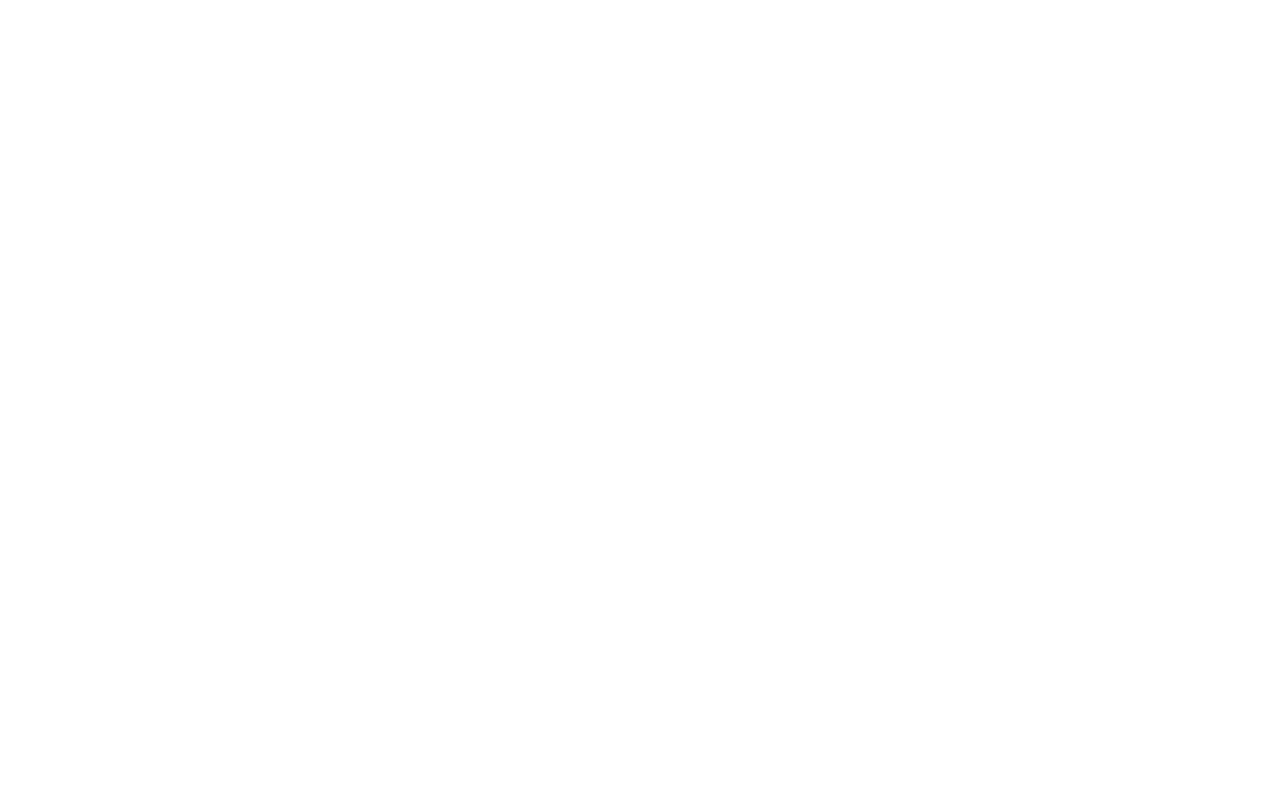
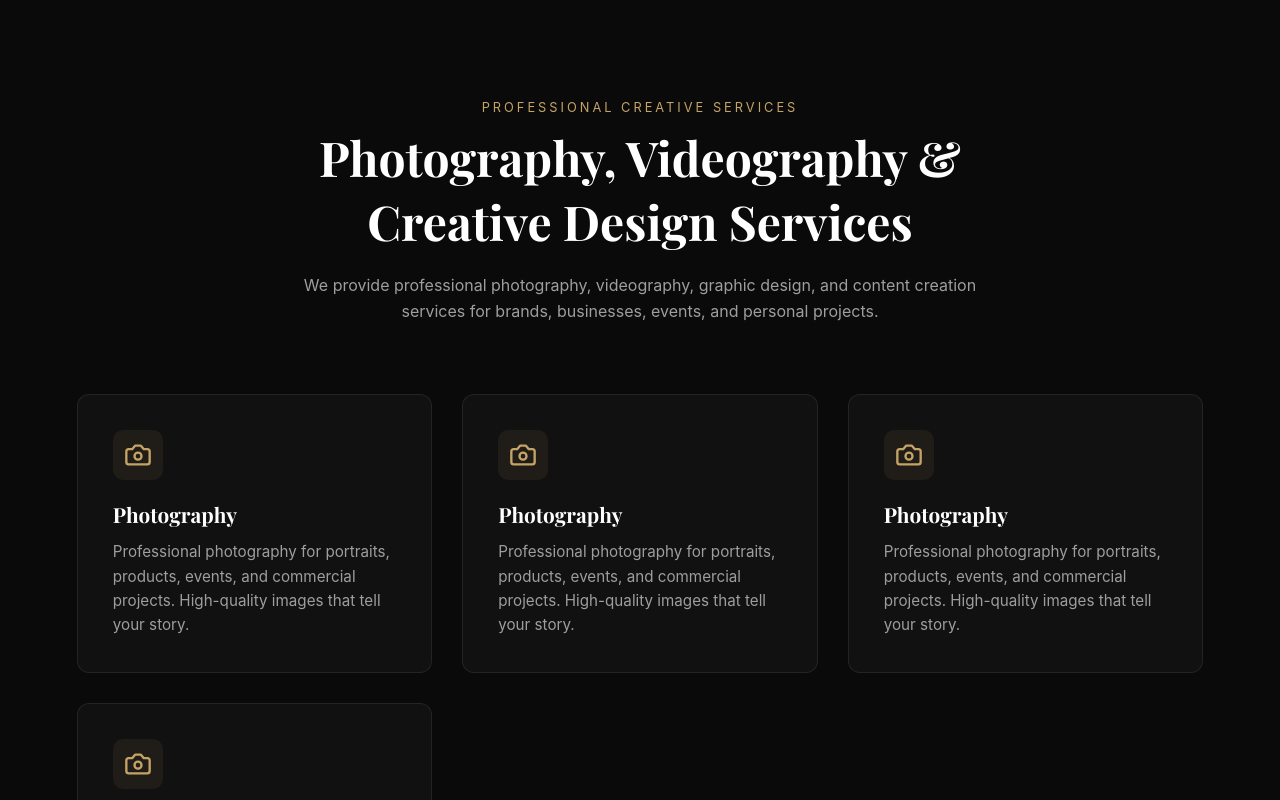
Before and after one commit to isaacmugwimi/Photography-site, a React (Vite) app in the folder Frontend/photography-frontend/: page / in a window 1280 px wide. Shown: the part 820-1620 px from the top of the page. Before the commit the page ends 820 px from the top, so only its background shows below. Built offline with nearby package versions, Linux system fonts and the light colour scheme.

Commit message:
feat: add Services component with styling and content; enhance DashBoard layout

```diff
--- a/Frontend/photography-frontend/src/Components/Hero/Hero.css
+++ b/Frontend/photography-frontend/src/Components/Hero/Hero.css
@@ -305,7 +305,6 @@
 }
 @media (min-width: 1440px) {
   .hero {
-
     padding: 0 4%;
   }
   .hero-tag {
@@ -324,15 +323,10 @@
   .hero h1 {
     font-size: 5rem;
   }
-
-
-
-
 }
 
 @media (max-width: 1440px) {
   .hero {
-
     padding: 0 3%;
   }
   .hero-tag {
@@ -343,15 +337,12 @@
     max-height: 400px;
   }
   .blob1 {
-
     max-height: 400px;
     max-width: 400px;
   }
   .blob2 {
-
     max-height: 400px;
     max-width: 400px;
-
   }
 
   .hero h1 {
@@ -360,7 +351,6 @@
 
     margin-bottom: 1.5rem;
     margin-top: 2rem;
-
   }
   .hero-description {
     line-height: 1.2;
@@ -370,10 +360,6 @@
 
     max-width: 500px;
   }
-
-
-
-
 }
 
 @media (max-width: 1200px) {
@@ -450,6 +436,15 @@
     margin-left: 0; /* Reset that 30% margin for mobile centering */
   }
 }
+@media (max-width: 600px) {
+  .blob1,
+  .blob2,
+  .hero-video {
+    /* max-height: 350px;
+    max-width: 350px; */
+    display: none; /* Hide the video and blobs on very small screens for better performance and layout */
+  }
+}
 
 /* 3. Small Mobile Devices (480px) */
 @media (max-width: 480px) {
@@ -498,7 +493,8 @@
   .blob1,
   .blob2,
   .hero-video {
-    max-height: 350px;
-    max-width: 350px;
+    /* max-height: 350px;
+    max-width: 350px; */
+    display: none; /* Hide the video and blobs on very small screens for better performance and layout */
   }
 }
--- a/Frontend/photography-frontend/src/Components/Layouts/DashBoard/DashBoard.jsx
+++ b/Frontend/photography-frontend/src/Components/Layouts/DashBoard/DashBoard.jsx
@@ -1,10 +1,12 @@
 import React from "react";
 import Hero from "../../Hero/Hero";
+import Services from "../../SiteServices/Services";
 
 const DashBoard = () => {
   return (
     <>
       <Hero />
+      <Services />
     </>
   );
 };
--- a/Frontend/photography-frontend/src/Components/SiteServices/Services.css
+++ b/Frontend/photography-frontend/src/Components/SiteServices/Services.css
@@ -0,0 +1,144 @@
+.services {
+  background: #0a0a0a;
+  color: #fff;
+
+  padding: 120px 6%;
+}
+
+/* SECTION HEADER */
+
+.section-header {
+  text-align: center;
+
+  max-width: 700px;
+
+  margin: auto;
+  margin-bottom: 70px;
+}
+
+.section-label {
+  color: #c5a367;
+
+  text-transform: uppercase;
+
+  font-size: 0.8rem;
+
+  letter-spacing: 3px;
+
+  margin-bottom: 10px;
+}
+
+.section-title {
+  font-family: "Playfair Display", serif;
+
+  font-size: 3rem;
+
+  margin-bottom: 20px;
+
+  color: #fff;
+}
+
+.section-subtitle {
+  color: #9e9e9e;
+
+  font-size: 1rem;
+
+  line-height: 1.6;
+}
+
+/* SERVICES GRID */
+
+.services-grid {
+  display: grid;
+
+  grid-template-columns: repeat(3, 1fr);
+
+  gap: 30px;
+}
+
+/* CARD */
+
+.service-card {
+  background: #111;
+
+  border: 1px solid rgba(255, 255, 255, 0.08);
+
+  padding: 35px;
+
+  border-radius: 12px;
+
+  transition: all 0.3s ease;
+
+  position: relative;
+
+  overflow: hidden;
+}
+
+/* HOVER EFFECT */
+
+.service-card:hover {
+  transform: translateY(-8px);
+
+  border-color: #c5a367;
+
+  box-shadow: 0 10px 30px rgba(0, 0, 0, 0.4);
+}
+
+/* ICON */
+
+.service-icon {
+  width: 50px;
+  height: 50px;
+
+  display: flex;
+  align-items: center;
+  justify-content: center;
+
+  background: rgba(197, 163, 103, 0.08);
+
+  border-radius: 10px;
+
+  color: #c5a367;
+
+  margin-bottom: 20px;
+}
+
+/* TITLE */
+
+.service-title {
+  font-family: "Playfair Display", serif;
+
+  font-size: 1.3rem;
+
+  margin-bottom: 12px;
+
+  color: #fff;
+}
+
+/* DESCRIPTION */
+
+.service-description {
+  color: #9e9e9e;
+
+  font-size: 0.95rem;
+
+  line-height: 1.6;
+}
+
+/* RESPONSIVE */
+
+@media (max-width: 1100px) {
+  .services-grid {
+    grid-template-columns: repeat(2, 1fr);
+  }
+}
+
+@media (max-width: 700px) {
+  .section-title {
+    font-size: 2.2rem;
+  }
+
+  .services-grid {
+    grid-template-columns: 1fr;
+  }
+}
--- a/Frontend/photography-frontend/src/Components/SiteServices/Services.jsx
+++ b/Frontend/photography-frontend/src/Components/SiteServices/Services.jsx
@@ -1,17 +1,116 @@
 import React from "react";
-import "./Services.css"
+import "./Services.css";
 const Services = () => {
   return (
     <section className="services">
       <div class="section-header">
-        <p class="section-label">Our Services</p>
-        <h2 class="section-title">What We Offer</h2>
-        <p class="section-subtitle">
-          From concept to creation, we provide comprehensive visual services
-          that elevate your brand and capture your vision.
+        <p className="section-label">Professional Creative Services</p>
+
+        <h2 className="section-title">
+          Photography, Videography & Creative Design Services
+        </h2>
+
+        <p className="section-subtitle">
+          We provide professional photography, videography, graphic design, and
+          content creation services for brands, businesses, events, and personal
+          projects.
         </p>
       </div>
-      <div className="services-grid"></div>
+      <div className="services-grid">
+        <div class="service-card">
+          <div class="service-icon">
+            <svg
+              xmlns="http://www.w3.org/2000/svg"
+              width="28"
+              height="28"
+              viewBox="0 0 24 24"
+              fill="none"
+              stroke="currentColor"
+              stroke-width="2"
+              stroke-linecap="round"
+              stroke-linejoin="round"
+            >
+              <path d="M14.5 4h-5L7 7H4a2 2 0 0 0-2 2v9a2 2 0 0 0 2 2h16a2 2 0 0 0 2-2V9a2 2 0 0 0-2-2h-3l-2.5-3z"></path>
+              <circle cx="12" cy="13" r="3"></circle>
+            </svg>
+          </div>
+          <h3 class="service-title">Photography</h3>
+          <p class="service-description">
+            Professional photography for portraits, products, events, and
+            commercial projects. High-quality images that tell your story.
+          </p>
+        </div>
+        <div class="service-card">
+          <div class="service-icon">
+            <svg
+              xmlns="http://www.w3.org/2000/svg"
+              width="28"
+              height="28"
+              viewBox="0 0 24 24"
+              fill="none"
+              stroke="currentColor"
+              stroke-width="2"
+              stroke-linecap="round"
+              stroke-linejoin="round"
+            >
+              <path d="M14.5 4h-5L7 7H4a2 2 0 0 0-2 2v9a2 2 0 0 0 2 2h16a2 2 0 0 0 2-2V9a2 2 0 0 0-2-2h-3l-2.5-3z"></path>
+              <circle cx="12" cy="13" r="3"></circle>
+            </svg>
+          </div>
+          <h3 class="service-title">Photography</h3>
+          <p class="service-description">
+            Professional photography for portraits, products, events, and
+            commercial projects. High-quality images that tell your story.
+          </p>
+        </div>
+
+        <div class="service-card">
+          <div class="service-icon">
+            <svg
+              xmlns="http://www.w3.org/2000/svg"
+              width="28"
+              height="28"
+              viewBox="0 0 24 24"
+              fill="none"
+              stroke="currentColor"
+              stroke-width="2"
+              stroke-linecap="round"
+              stroke-linejoin="round"
+            >
+              <path d="M14.5 4h-5L7 7H4a2 2 0 0 0-2 2v9a2 2 0 0 0 2 2h16a2 2 0 0 0 2-2V9a2 2 0 0 0-2-2h-3l-2.5-3z"></path>
+              <circle cx="12" cy="13" r="3"></circle>
+            </svg>
+          </div>
+          <h3 class="service-title">Photography</h3>
+          <p class="service-description">
+            Professional photography for portraits, products, events, and
+            commercial projects. High-quality images that tell your story.
+          </p>
+        </div>
+        <div class="service-card">
+          <div class="service-icon">
+            <svg
+              xmlns="http://www.w3.org/2000/svg"
+              width="28"
+              height="28"
+              viewBox="0 0 24 24"
+              fill="none"
+              stroke="currentColor"
+              stroke-width="2"
+              stroke-linecap="round"
+              stroke-linejoin="round"
+            >
+              <path d="M14.5 4h-5L7 7H4a2 2 0 0 0-2 2v9a2 2 0 0 0 2 2h16a2 2 0 0 0 2-2V9a2 2 0 0 0-2-2h-3l-2.5-3z"></path>
+              <circle cx="12" cy="13" r="3"></circle>
+            </svg>
+          </div>
+          <h3 class="service-title">Photography</h3>
+          <p class="service-description">
+            Professional photography for portraits, products, events, and
+            commercial projects. High-quality images that tell your story.
+          </p>
+        </div>
+      </div>
     </section>
   );
 };
```
Lines whose indentation alone changed are shown as unchanged.
